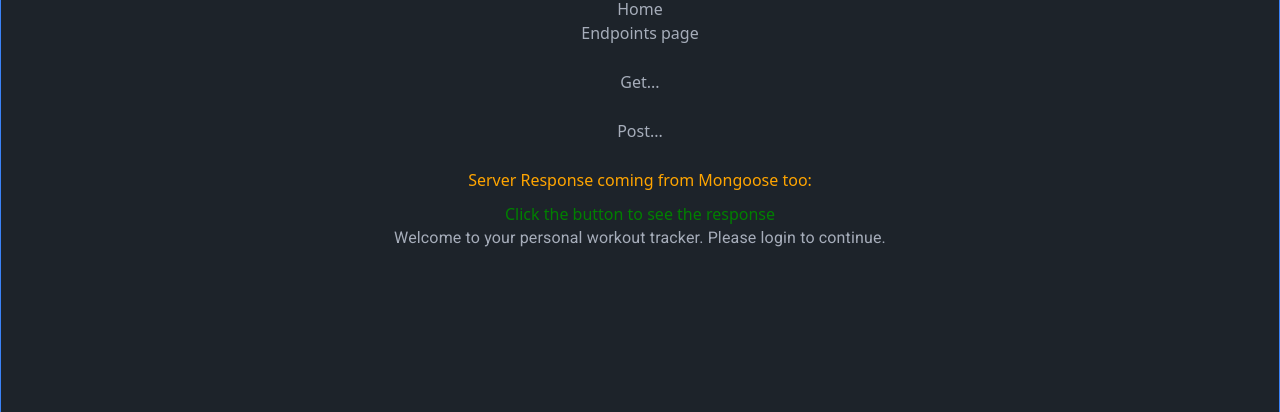
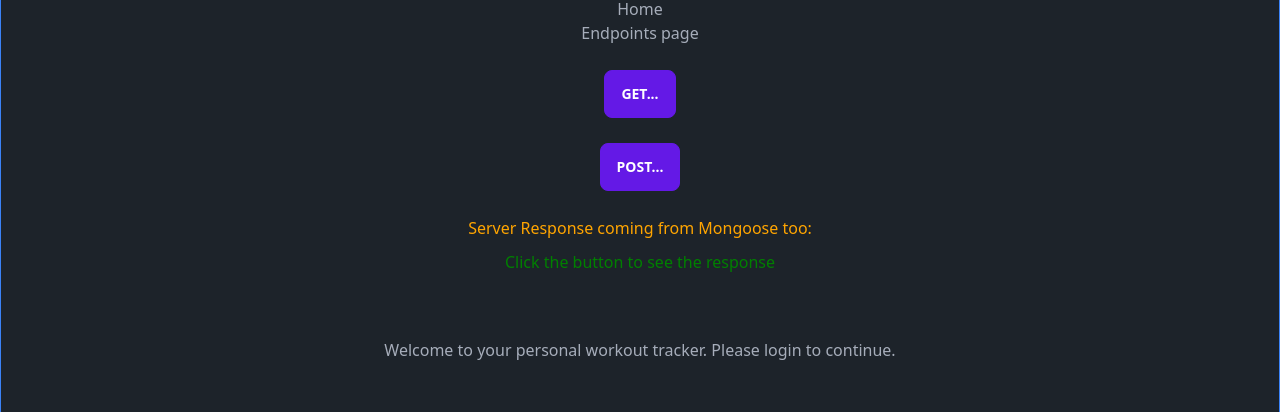
Before and after one commit to oleivahn/simple-timer, a React (Vite) app: page /dashboard/endpoints in a window 1280 px wide. Shown: the part 179-591 px from the top of the page. Built offline with nearby package versions, Linux system fonts and the light colour scheme; no server answers.

Commit message:
Custom Theme 🙌

```diff
--- a/src/components/Endpoints.jsx
+++ b/src/components/Endpoints.jsx
@@ -35,7 +35,7 @@ function Endpoints() {
   const finishNowHandler = async (e) => {
     console.log(
       "🚀 ~ file: Endpoints.jsx:15 ~ finishNowHandler ~ testData:",
-      testData
+      testData,
     );
     console.log("Finish now...", e.target.value);
 
@@ -64,12 +64,20 @@ function Endpoints() {
       </p>
       <div>Endpoints page</div>
       <div style={{ marginTop: "25px" }}>
-        <button onClick={getFromEndpointHandler} value="get-now">
+        <button
+          className="btn btn-primary"
+          onClick={getFromEndpointHandler}
+          value="get-now"
+        >
           Get...
         </button>
       </div>
       <div style={{ marginTop: "25px" }}>
-        <button onClick={finishNowHandler} value="finish-now">
+        <button
+          className="btn btn-primary"
+          onClick={finishNowHandler}
+          value="finish-now"
+        >
           Post...
         </button>
         <p style={{ marginTop: "25px", color: "orange" }}>
--- a/src/components/Navbar.jsx
+++ b/src/components/Navbar.jsx
@@ -16,7 +16,7 @@ const Navbar = () => {
 
     document
       .querySelector("html")
-      .setAttribute("data-theme", themeColor ? "dark" : "light");
+      .setAttribute("data-theme", themeColor ? "dark" : "oxTheme");
   }, [themeColor]);
 
   const [open, setOpen] = useState(false);
--- a/src/pages/Layout.jsx
+++ b/src/pages/Layout.jsx
@@ -1,7 +1,7 @@
 import React from "react";
 import { Link, Outlet } from "react-router-dom";
 import Button from "@mui/material/Button";
-import Typography from "@mui/material/Typography";
+// import Typography from "@mui/material/Typography";
 
 import { useAuth0 } from "@auth0/auth0-react";
 import Navbar from "../components/Navbar";
@@ -19,9 +19,9 @@ function Home() {
       {/* HIDES THESE ROUTES IF NOT LOGGED IN */}
       {!isAuthenticated && (
         <>
-          <Typography variant="body1" gutterBottom>
+          <div className="pt-16">
             Welcome to your personal workout tracker. Please login to continue.
-          </Typography>
+          </div>
         </>
       )}
     </>
--- a/tailwind.config.js
+++ b/tailwind.config.js
@@ -6,6 +6,23 @@ export default {
   },
   plugins: [require("daisyui")],
   daisyui: {
-    themes: ["light", "dark", "cupcake"],
+    themes: [
+      "light",
+      "dark",
+      "cupcake",
+      {
+        oxTheme: {
+          primary: "#a7f9c1",
+          secondary: "#9792db",
+          accent: "#4df9da",
+          neutral: "#25242e",
+          "base-100": "#fcfcfd",
+          info: "#76b7db",
+          success: "#115544",
+          warning: "#eea858",
+          error: "#fb6851",
+        },
+      },
+    ],
   },
 };
```
